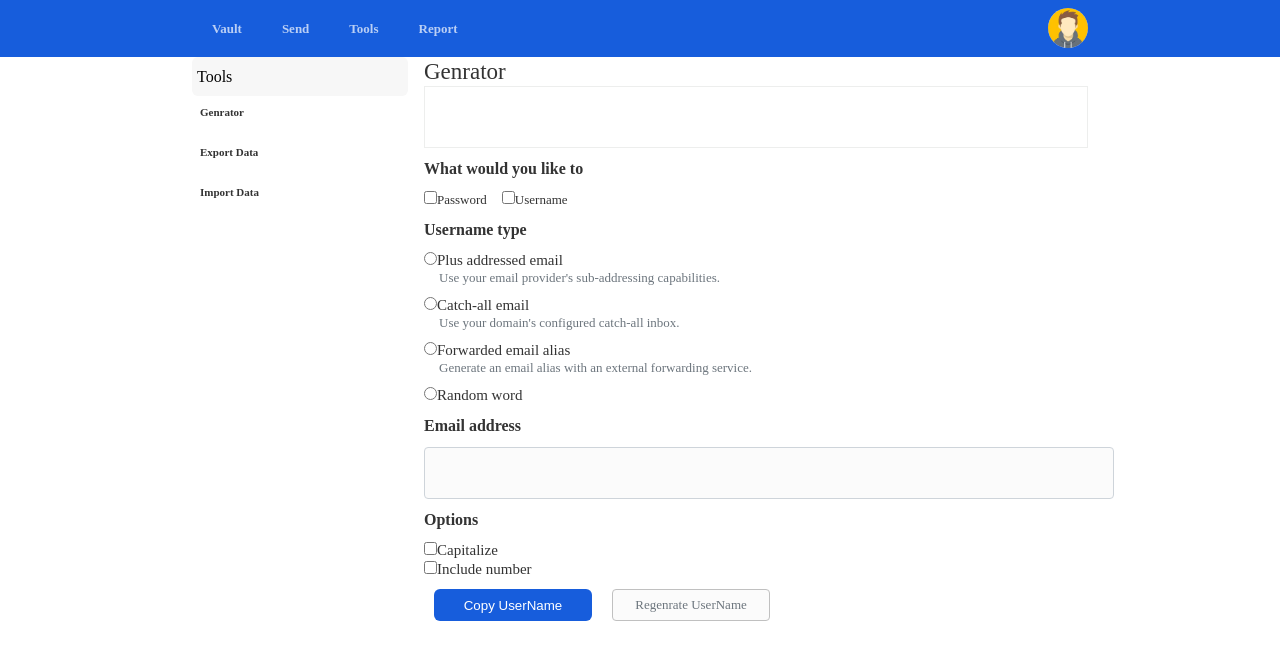
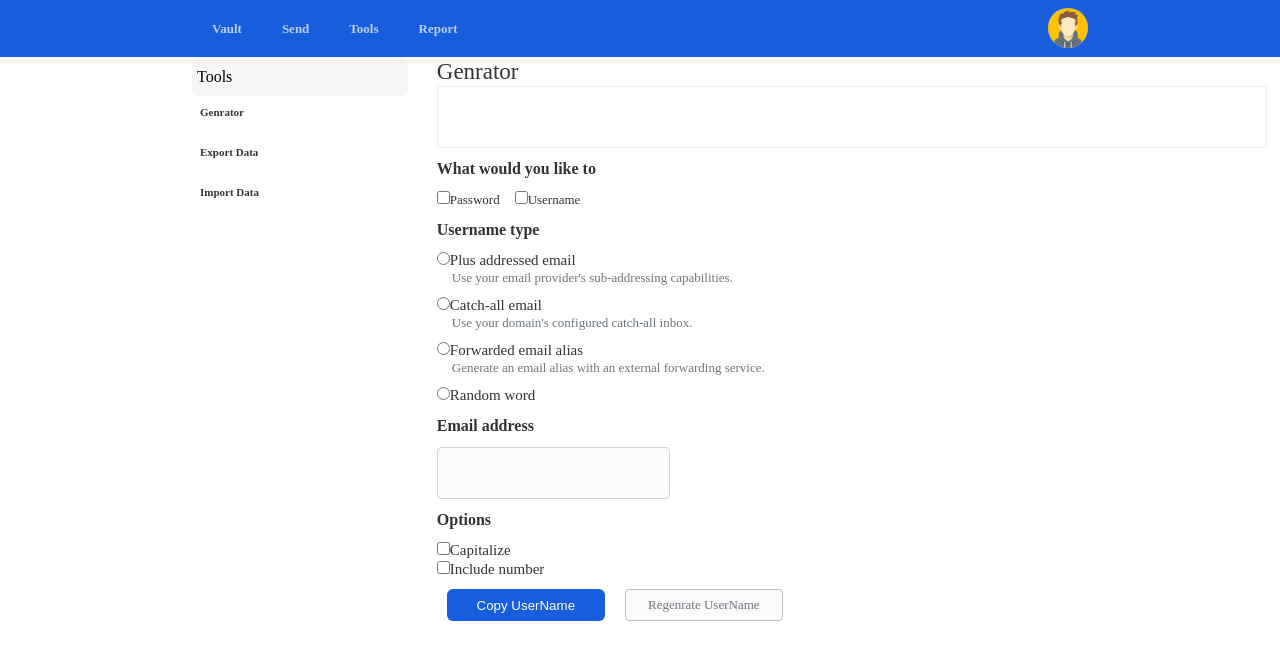
Before and after one commit to tusharsahni22/reactproject, a React (Create React App) app: page /tools in a window 1280 px wide. Shown: the top 660 px of the page. Built offline with nearby package versions, Linux system fonts and the light colour scheme.

Commit message:
added index.js

```diff
--- a/src/App.js
+++ b/src/App.js
@@ -2,7 +2,7 @@ import Login from './Components/auth/login';
 import Home from './Components/Home';
 import SignUp from './Components/auth/SignUp';
 import { BrowserRouter, Routes, Route } from "react-router-dom";
-import Tools from './Components/Tools/Tools';
+import Tools from './Components/Tools';
 
 
 function App() {
--- /dev/null
+++ b/src/Components/Common/Sidebar.js
@@ -0,0 +1,52 @@
+import React from 'react'
+import styled from 'styled-components'
+
+const Heading = styled.div`
+  display: flex;
+  padding: 0 5px;
+  align-items: center;
+  justify-content: flex-start;
+  box-sizing: border-box;
+  overflow: hidden;
+  outline: none;
+  cursor: inherit;
+  width: 216px;
+  height: 39px;
+  opacity: 1;
+  background-color: rgb(247, 247, 247);
+  border-radius: 6px;
+  border: 0px;
+`;
+const ToolsSideBar = styled.div`
+padding : 0 0 0 15%;
+`;
+
+const SpecialTools = styled.div`
+  height: 20px;
+  width: 216px;
+  border: 0px;
+  background: transparent;
+  padding: 10px 8px;
+  outline: none;
+  appearance: none;
+  opacity: 1;
+  color: rgb(51, 51, 51);
+  font-family: "Nanum Gothic";
+  font-weight: 600;
+  font-size: 11px;
+  letter-spacing: 0px;
+  text-align: left;
+`;
+
+function Sidebar() {
+  return (
+    <ToolsSideBar>
+    <Heading> Tools </Heading>
+    <SpecialTools>Genrator</SpecialTools>
+    <SpecialTools>Export Data</SpecialTools>
+    <SpecialTools>Import Data</SpecialTools>
+  </ToolsSideBar>
+  )
+}
+
+export default Sidebar
--- a/src/Components/Tools/Tools.js
+++ b/src/Components/Tools/Tools.js
@@ -1,48 +1,14 @@
 import React, { useState } from "react";
 import styled from "styled-components";
-import Header from "../Common/Header";
 import Password from "./Password";
 import UserName from "./UserName";
 
 const Wrapper = styled.div`
-  display: flex;
-  padding: 0 15%;
+  /* display: flex; */
+  padding: 0 1%;
+  width: 100%;
 `;
 
-const Heading = styled.div`
-  display: flex;
-  padding: 0 5px;
-  align-items: center;
-  justify-content: flex-start;
-  box-sizing: border-box;
-  overflow: hidden;
-  outline: none;
-  cursor: inherit;
-  width: 216px;
-  height: 39px;
-  opacity: 1;
-  background-color: rgb(247, 247, 247);
-  border-radius: 6px;
-  border: 0px;
-`;
-const ToolsSideBar = styled.div``;
-
-const SpecialTools = styled.div`
-  height: 20px;
-  width: 216px;
-  border: 0px;
-  background: transparent;
-  padding: 10px 8px;
-  outline: none;
-  appearance: none;
-  opacity: 1;
-  color: rgb(51, 51, 51);
-  font-family: "Nanum Gothic";
-  font-weight: 600;
-  font-size: 11px;
-  letter-spacing: 0px;
-  text-align: left;
-`;
 const HeadingGen = styled.div`
   height: 29px;
   margin: 0px;
@@ -112,14 +78,8 @@ function Tools() {
     const [userPass,setUserPass] = useState("")
   return (
     <>
-      <Header />
       <Wrapper>
-        <ToolsSideBar>
-          <Heading> Tools </Heading>
-          <SpecialTools>Genrator</SpecialTools>
-          <SpecialTools>Export Data</SpecialTools>
-          <SpecialTools>Import Data</SpecialTools>
-        </ToolsSideBar>
+
         <Genrator>
           <HeadingGen>Genrator</HeadingGen>
           <GenratedText></GenratedText>
--- a/src/Components/Tools/UserName.js
+++ b/src/Components/Tools/UserName.js
@@ -85,7 +85,7 @@ const EmailField = styled.input`
     background-color: #fbfbfb;
     border-color: #ced4da;
     color: #465057;
-    width: 100%;
+    /* width: 100%; */
     height: calc(1.5em + 0.75rem + 2px);
     padding: 0.375rem 0.75rem;
     font-size: 1rem;
--- /dev/null
+++ b/src/Components/Tools/index.js
@@ -0,0 +1,24 @@
+import React from 'react'
+import Tools from './Tools'
+import Header from '../Common/Header'
+import Sidebar from '../Common/Sidebar'
+import styled from 'styled-components'
+
+const Div=styled.div`
+display:flex;
+`;
+
+function ToolComponent() {
+  return (
+    <div>
+        <Header/>
+        <Div>
+<Sidebar/>
+        <Tools/>
+        </Div>
+
+    </div>
+  )
+}
+
+export default ToolComponent
```
